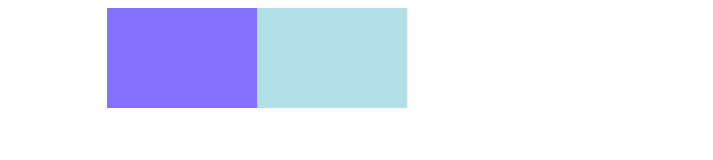
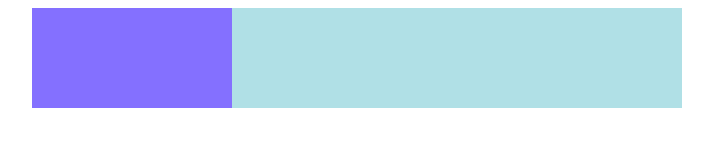
Before and after one commit to amzking/amzking.github.com, a plain HTML site: page index.html in a window 1280 px wide. Shown: the whole page, without its empty margins (283-996 px from the left). Drawn offline with Linux system fonts and the light colour scheme.

Commit message:
Update mycss.css

```diff
--- a/mycss.css
+++ b/mycss.css
@@ -1,3 +1,3 @@
-div#jibenxinxi {width:500px;}
-div#left{background-color:#8470FF;width:150px;height:100px; float:left;}
-div#right{background-color:#B0E0E6;width:150px;height:100px; float:left;}
+div#jibenxinxi {width:650px;}
+div#left{background-color:#8470FF;width:200px;height:100px; float:left;}
+div#right{background-color:#B0E0E6;width:450px;height:100px; float:left;}
```
